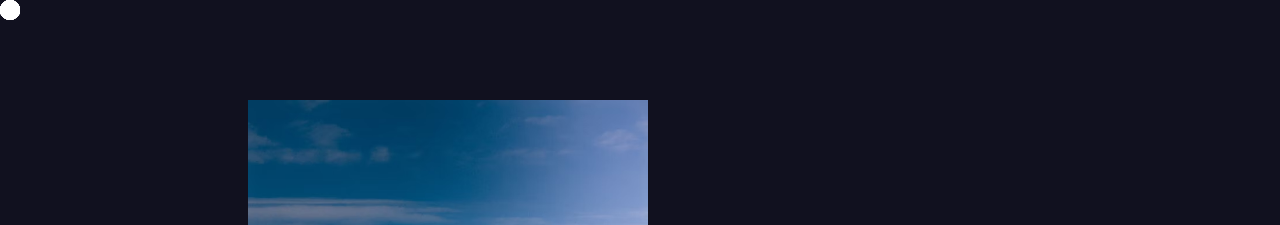
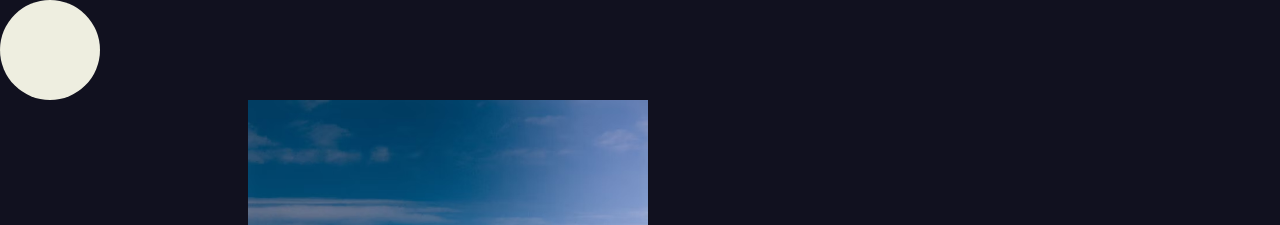
Before and after one commit to shuvro111/play-with-cursor, a plain HTML site: page index.html in a window 1280 px wide. Shown: the top 225 px of the page. Drawn offline with Linux system fonts and the light colour scheme.

Commit message:
Inner Peace After Finishing Version-2 ☮️

```diff
--- a/cursor.js
+++ b/cursor.js
@@ -1,20 +1,18 @@
 /* Custom Cursor aka. Ball */
-const balls = document.querySelectorAll("div.ball");
+const ball = document.querySelector(".ball");
 
 // /* Initial Mouse Position */
 let aimX = 0;
 let aimY = 0;
 
-balls.forEach((ball, index) => {
 /* Initial Ball Position */
 let currentX = 0;
 let currentY = 0;
 
 /* Speed --> More Speed = Fast Animation */
-  let speed = 0.3 - index * 0.015;
+let speed = 0.1;
 
 const animateCursor = () => {
-
   /* Update Ball Positon According To Cursor */
   currentX += (aimX - currentX) * speed;
   currentY += (aimY - currentY) * speed;
@@ -24,29 +22,11 @@ balls.forEach((ball, index) => {
 
   requestAnimationFrame(animateCursor);
 };
+
 animateCursor();
-})
 
 /* Update Mouse Position on Mousemove Event Trigger */
 document.addEventListener("mousemove", (event) => {
   aimX = event.pageX;
   aimY = event.pageY;
-})
-
-
-
-
-/* Show Text on Hover */
-cursorText = document.querySelector('.cursor-text');
-let images = document.querySelectorAll("img[data-hover]");
-
-images.forEach((image) => {
-    image.addEventListener("mouseover", () => {
-        cursorText.classList.add("visible");
-        cursorText.innerText = image.getAttribute("data-hover");
-    })
-    image.addEventListener("mouseout", () => {
-        cursorText.classList.remove("visible");
-        cursorText.innerText = image.getAttribute("");
-    })
-})
+});
--- a/index.html
+++ b/index.html
@@ -13,21 +13,6 @@
 
 <body>
     <div class="cursors">
-        <div class="ball"><span class="cursor-text"></span></div>
-        <div class="ball"></div>
-        <div class="ball"></div>
-        <div class="ball"></div>
-        <div class="ball"></div>
-        <div class="ball"></div>
-        <div class="ball"></div>
-        <div class="ball"></div>
-        <div class="ball"></div>
-        <div class="ball"></div>
-        <div class="ball"></div>
-        <div class="ball"></div>
-        <div class="ball"></div>
-        <div class="ball"></div>
-        <div class="ball"></div>
         <div class="ball"></div>
     </div>
 
--- a/style.css
+++ b/style.css
@@ -14,7 +14,7 @@ body{
     background-color: #11111f;
     color: #fff;
     overflow-x: hidden;
-    cursor: none;
+    /* cursor: none; */
     scroll-behavior: smooth;
 }
 
@@ -73,13 +73,13 @@ body{
     top: 300px;
     left: 300px;
 
-    width: 20px;
-    height: 20px;
+    width: 100px;
+    height: 100px;
     border-radius: 50%;
     background-color: #fff;
 
-    /* mix-blend-mode: difference; */
-    /* animation: heartbeat 5s infinite; */
+    mix-blend-mode: difference;
+    animation: heartbeat 5s infinite;
 
     pointer-events: none;
     z-index: 10000000;
```
Lines whose indentation alone changed are shown as unchanged.
